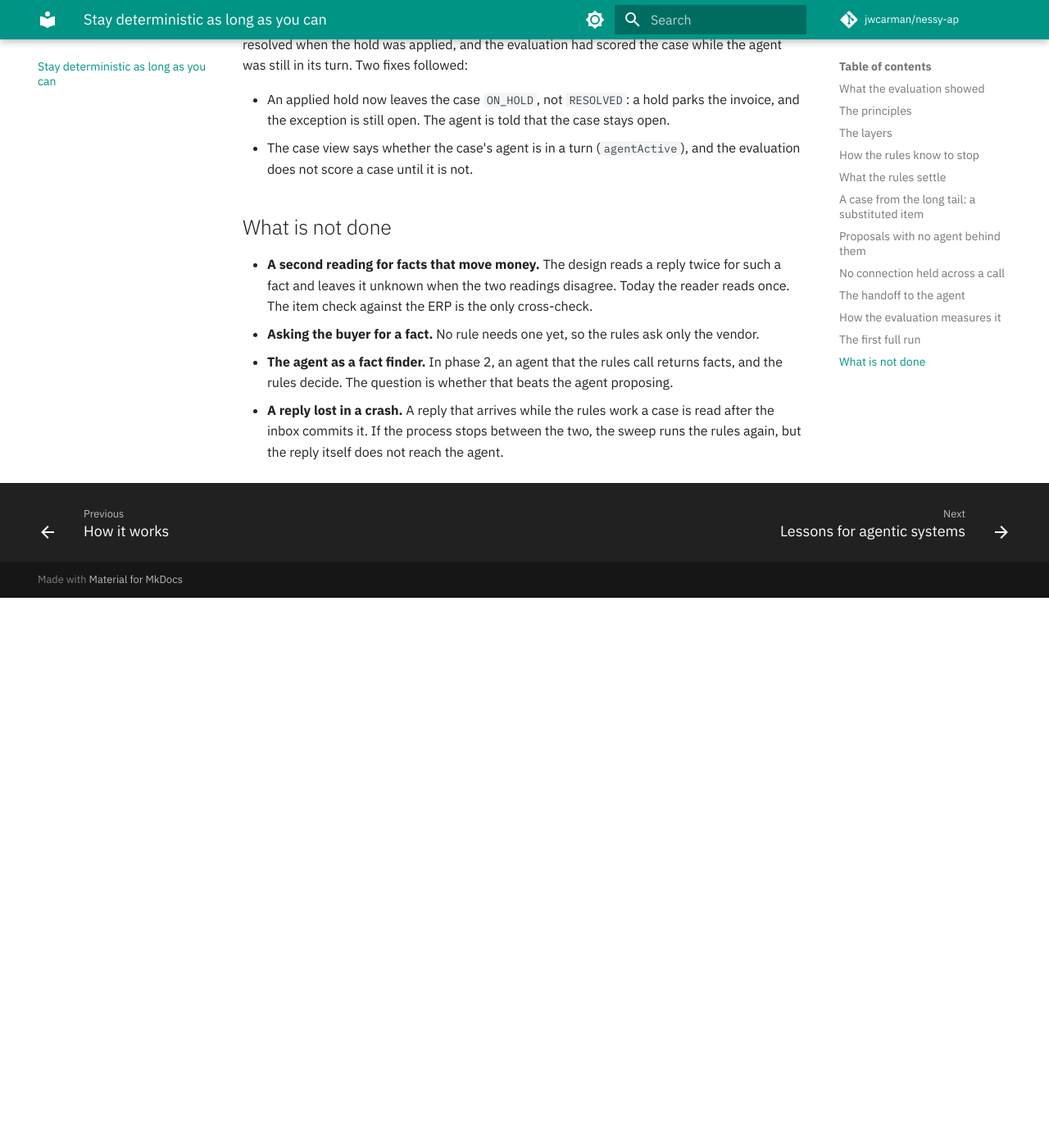
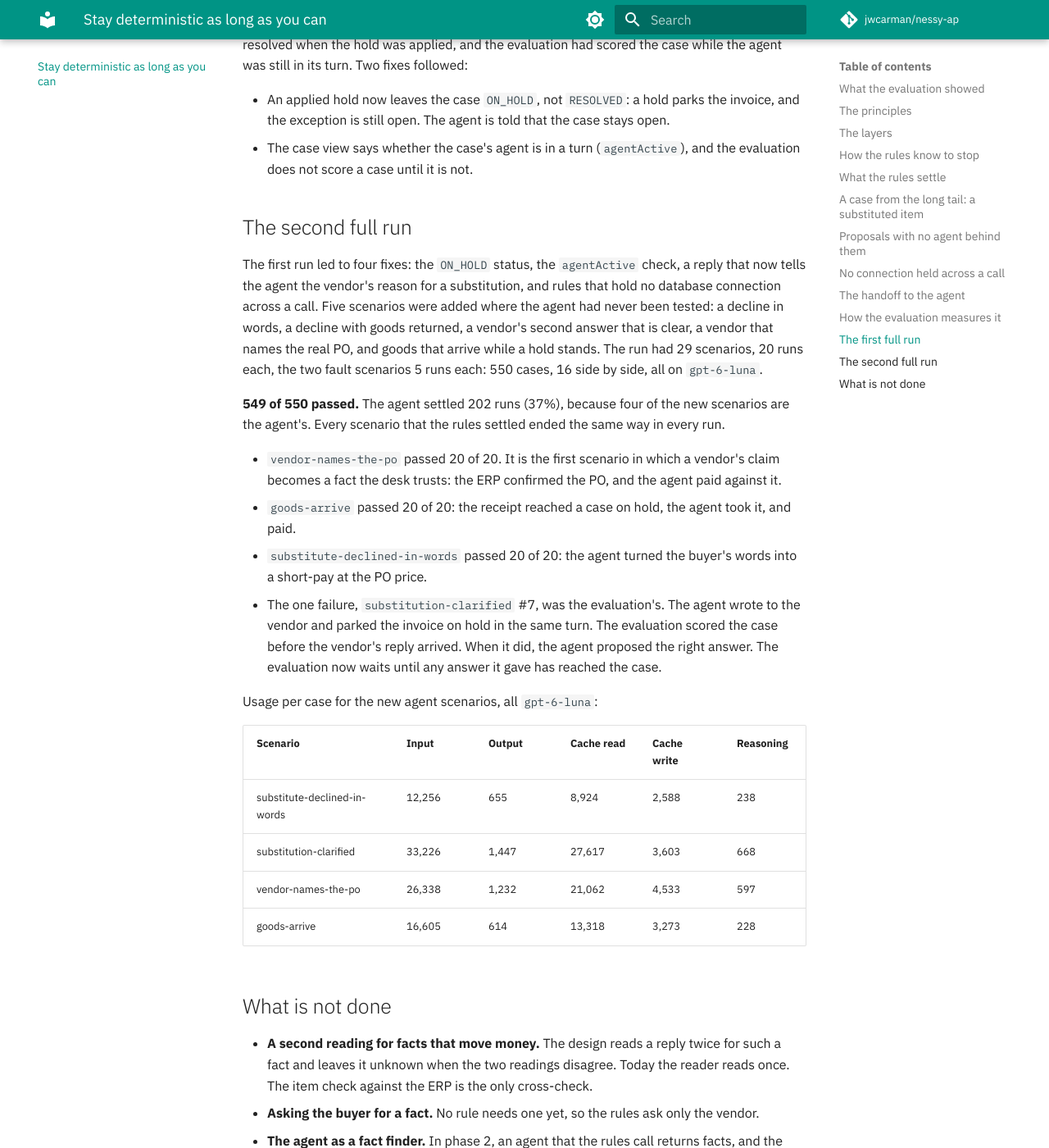
Before and after one commit to jwcarman/nessy-ap, an MkDocs documentation site: the page built from docs/deterministic-first.md, in a window 1280 px wide and 1400 px high, scrolled down 8116 px. Shown: the whole window at 82% size. Built offline with MkDocs 1.6.1 and Material for MkDocs 9.7.7, drawn with Linux system fonts in a browser that asks for light colours; comment, search, counter and statistics services are not loaded; before the commit the page ends 8845 px from its top, so only the background shows below that.

Commit message:
docs: the second full run, 549 of 550
Co-Authored-By: Claude Opus 5.5 (1M context) <noreply@anthropic.com>
Claude-Session: https://claude.ai/code/session_01AFNcEjRLnMqMPkEMiki84C

```diff
--- a/docs/deterministic-first.md
+++ b/docs/deterministic-first.md
@@ -256,6 +256,37 @@ its turn. Two fixes followed:
 - The case view says whether the case's agent is in a turn (`agentActive`), and the evaluation
   does not score a case until it is not.
 
+## The second full run
+
+The first run led to four fixes: the `ON_HOLD` status, the `agentActive` check, a reply that now
+tells the agent the vendor's reason for a substitution, and rules that hold no database connection
+across a call. Five scenarios were added where the agent had never been tested: a decline in
+words, a decline with goods returned, a vendor's second answer that is clear, a vendor that names
+the real PO, and goods that arrive while a hold stands. The run had 29 scenarios, 20 runs each,
+the two fault scenarios 5 runs each: 550 cases, 16 side by side, all on `gpt-6-luna`.
+
+**549 of 550 passed.** The agent settled 202 runs (37%), because four of the new scenarios are
+the agent's. Every scenario that the rules settled ended the same way in every run.
+
+- `vendor-names-the-po` passed 20 of 20. It is the first scenario in which a vendor's claim
+  becomes a fact the desk trusts: the ERP confirmed the PO, and the agent paid against it.
+- `goods-arrive` passed 20 of 20: the receipt reached a case on hold, the agent took it, and paid.
+- `substitute-declined-in-words` passed 20 of 20: the agent turned the buyer's words into a
+  short-pay at the PO price.
+- The one failure, `substitution-clarified` #7, was the evaluation's. The agent wrote to the
+  vendor and parked the invoice on hold in the same turn. The evaluation scored the case before
+  the vendor's reply arrived. When it did, the agent proposed the right answer. The evaluation
+  now waits until any answer it gave has reached the case.
+
+Usage per case for the new agent scenarios, all `gpt-6-luna`:
+
+| Scenario | Input | Output | Cache read | Cache write | Reasoning |
+|---|---|---|---|---|---|
+| substitute-declined-in-words | 12,256 | 655 | 8,924 | 2,588 | 238 |
+| substitution-clarified | 33,226 | 1,447 | 27,617 | 3,603 | 668 |
+| vendor-names-the-po | 26,338 | 1,232 | 21,062 | 4,533 | 597 |
+| goods-arrive | 16,605 | 614 | 13,318 | 3,273 | 228 |
+
 ## What is not done
 
 - **A second reading for facts that move money.** The design reads a reply twice for such a fact
```
